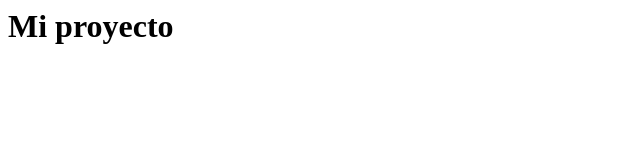
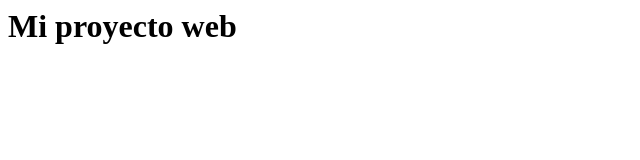
Before and after one commit to ErickUI/proyecto-vsc, a plain HTML site: page index.html in a window 1280 px wide. Shown: the whole page, without its empty margins (0-640 px from the left). Drawn offline with Linux system fonts and the light colour scheme.

Commit message:
resolver conflicto

```diff
--- a/index.html
+++ b/index.html
@@ -1 +1 @@
-<h1>Mi proyecto</h1>
+<h1>Mi proyecto web </h1>
```
